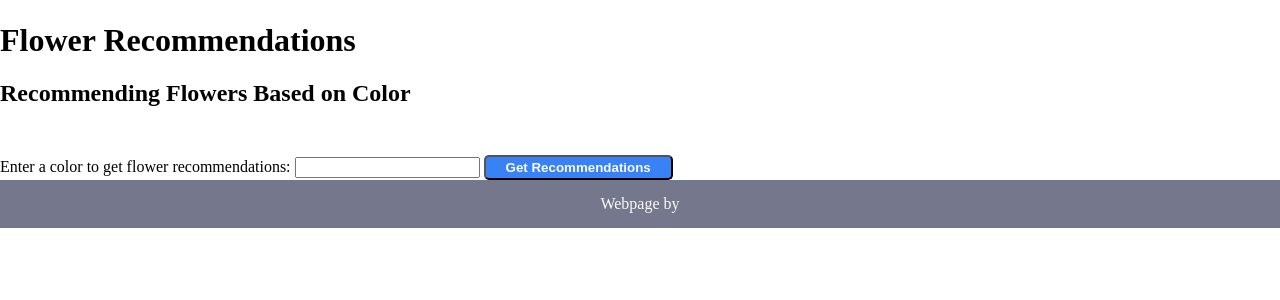
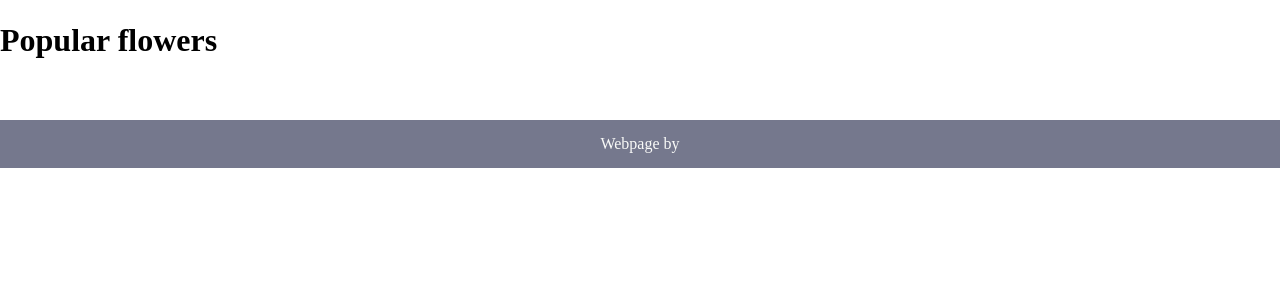
Before and after one commit to iKeiNagai/Django, a Django app: page /pflowers/ in a window 1280 px wide. Shown: the part 99-399 px from the top of the page. Run offline with Django 5.2, Linux system fonts and the light colour scheme.

Commit message:
old main

```diff
--- a/dbproject/app/templates/pflowers.html
+++ b/dbproject/app/templates/pflowers.html
@@ -1,32 +1,8 @@
 {% extends 'home.html' %}
+<!--extends home template -->
+{% block content %}
+<h1>Popular flowers</h1>
+<br>
 
-{% block content %}
-<h1>Flower Recommendations</h1>
-<div>
-    <!-- Display popular flowers -->
-    <h2>Recommending Flowers Based on Color</h2>
-    <ul>
-        {% for flower in flowers %}
-            <li>{{ flower.species }} ({{ flower.color }})</li>
-        {% endfor %}
-    </ul>
-</div>
-<div>
-    <!-- Recommendation form -->
-    <form method="post">
-        {% csrf_token %}
-        <label for="color">Enter a color to get flower recommendations:</label>
-        <input type="text" name="color" id="color">
-        <button type="submit">Get Recommendations</button>
-    </form>
-</div>
-<!-- Display recommendations if available -->
-{% if recommendations %}
-    <h2>Recommendations based on color similarity:</h2>
-    <ul>
-        {% for flower, similarity in recommendations %}
-            <li>{{ flower.species }} ({{ flower.color }}) - Similarity: {{ similarity }}</li>
-        {% endfor %}
-    </ul>
-{% endif %}
+<h1></h1>
 {% endblock %}
--- a/dbproject/app/views.py
+++ b/dbproject/app/views.py
@@ -3,7 +3,7 @@ from django.shortcuts import get_object_or_404, render, redirect
 from .models import Organizers, Flower, User, Competition, Perennials, Annuals
 from .Form import CompetitionUpdateForm, Insertflower, Insertuser, Insertcompetition, OrganizerUpdateForm, UserUpdateForm, randc, InsertOrganizer
 from .filters import thefilter, OrganizersFilter, CompetitionsFilter
-from fuzzywuzzy import fuzz
+
 import random
 
 # Home view
@@ -186,20 +186,3 @@ def update_competition(request, c_id):
     else:
         form = CompetitionUpdateForm(instance=competition)
     return render(request, 'update_competition.html', {'form': form})
-
-def pflowers(request):
-    if request.method == 'POST':
-        selected_color = request.POST.get('color', '')
-        # Retrieve all flowers from the database
-        flowers = Flower.objects.all()
-        # Calculate similarity scores between selected color and each flower's color
-        recommendations = []
-        for flower in flowers:
-            color_similarity = fuzz.ratio(selected_color.lower(), flower.color.lower())
-            recommendations.append((flower, color_similarity))
-        # Sort recommendations by similarity score
-        recommendations.sort(key=lambda x: x[1], reverse=True)
-        context = {'recommendations': recommendations}
-    else:
-        context = {}
-    return render(request, "pflowers.html", context)
```
